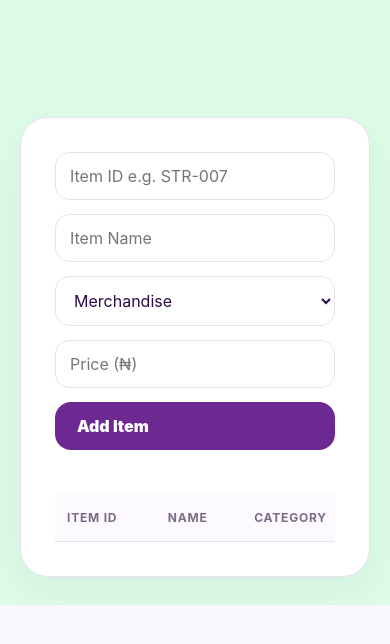
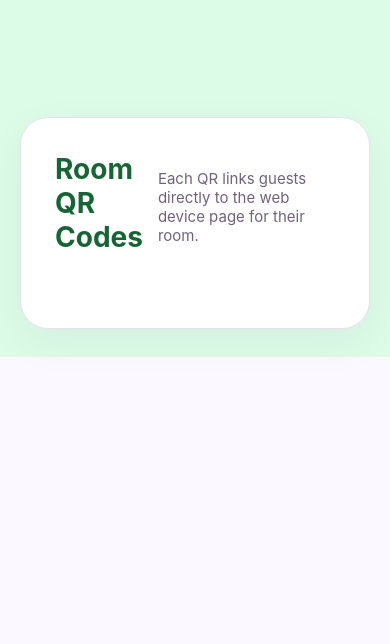
Before and after one commit to haidware/haidware-smart-hotel, a Django app: template templates/dashboard/web_qr_operation.html in a window 390 px wide. Shown: the part 122-766 px from the top of the page. Run offline with Django 5.2, Linux system fonts and the light colour scheme; the template is opened without the code that fills it, so the values that code supplies are empty.

Commit message:
Add room QR codes linking to guest web device page
- web_qr_operation: shows per-room QR codes from DEVICES list
- /qr/<room_id>/: generates and serves QR PNG image on-the-fly
- /guest/<room_id>/: mobile-friendly guest page with kitchen/bar/services tabs and cart

Co-authored-by: Copilot <223556219+Copilot@users.noreply.github.com>

```diff
--- a/dashboard/urls.py
+++ b/dashboard/urls.py
@@ -8,4 +8,6 @@ urlpatterns=[
  path('payments/',views.payments,name='payments'),path('workflow/',views.workflow,name='workflow'),
  path('tracking/',views.tracking,name='tracking'),path('devices/',views.devices,name='devices'),
  path('staff/',views.staff,name='staff'),path('settings/',views.settings_page,name='settings'),
- path('web-qr-operation/',views.web_qr_operation,name='web_qr_operation')]
+ path('web-qr-operation/',views.web_qr_operation,name='web_qr_operation'),
+ path('qr/<str:room_id>/',views.qr_code,name='qr_code'),
+ path('guest/<str:room_id>/',views.guest_device,name='guest_device')]
--- a/requirements.txt
+++ b/requirements.txt
@@ -1,3 +1,4 @@
 Django>=5.2,<6.0
 gunicorn>=21.2
 whitenoise>=6.7
+qrcode[pil]>=7.4
--- a/templates/dashboard/web_qr_operation.html
+++ b/templates/dashboard/web_qr_operation.html
@@ -5,75 +5,35 @@
   {% include 'includes/metrics.html' %}
 
   <article class="content-card">
-    <form class="form-grid five">
-      <input placeholder="Item ID e.g. STR-007">
-      <input placeholder="Item Name">
-      <select>
-        <option>Merchandise</option>
-        <option>Consumables</option>
-        <option>Personal Care</option>
-      </select>
-      <input type="number" placeholder="Price (₦)">
-      <button class="primary-btn" type="submit">Add Item</button>
-    </form>
-
-    <div class="filters">
-      {% for cat in categories %}
-        <button class="filter-btn {% if forloop.first %}active{% endif %}" data-filter="{{ cat }}" type="button">{{ cat }}</button>
+    <div class="card-head">
+      <h3>Room QR Codes</h3>
+      <p class="muted" style="font-size:15px">Each QR links guests directly to the web device page for their room.</p>
+    </div>
+    <div class="qr-grid">
+      {% for room in rooms %}
+        <div class="qr-card">
+          <div class="qr-code-wrap">
+            <img src="{% url 'dashboard:qr_code' room.id %}" alt="QR for {{ room.location }}" width="160" height="160">
+          </div>
+          <div class="qr-info">
+            <strong>{{ room.location }}</strong>
+            <span>{{ room.type }}</span>
+            <a class="qr-link" href="{% url 'dashboard:guest_device' room.id %}" target="_blank">🔗 Open Guest Page</a>
+            <div style="margin-top:10px;display:flex;gap:8px;align-items:center;">
+              <span class="pill {% if room.online %}paid{% else %}failed{% endif %}">{% if room.online %}Online{% else %}Offline{% endif %}</span>
+              <label class="toggle">
+                <input type="checkbox" {% if room.active %}checked{% endif %}>
+                <i></i>
+                <span>{% if room.active %}Active{% else %}Disabled{% endif %}</span>
+              </label>
+            </div>
+            <div style="margin-top:10px;display:flex;gap:8px;">
+              <a class="mini" href="{% url 'dashboard:qr_code' room.id %}" download="QR-{{ room.id }}.png">⬇ Download QR</a>
+              <a class="mini" href="{% url 'dashboard:guest_device' room.id %}" target="_blank">Preview</a>
+            </div>
+          </div>
+        </div>
       {% endfor %}
-    </div>
-
-    <div class="table-wrap">
-      <table>
-        <thead>
-          <tr>
-            <th>Item ID</th>
-            <th>Name</th>
-            <th>Category</th>
-            <th>Price</th>
-            <th>Stock</th>
-            <th>QR Code</th>
-            <th>Active</th>
-            <th>Last Scanned</th>
-            <th>Actions</th>
-          </tr>
-        </thead>
-        <tbody>
-          {% for item in items %}
-            <tr class="search-target" data-category="{{ item.category }}">
-              <td><strong>{{ item.id }}</strong></td>
-              <td>{{ item.name }}</td>
-              <td>{{ item.category }}</td>
-              <td>{{ item.price|currency }}</td>
-              <td>
-                {% if item.stock == 0 %}
-                  <span class="pill failed">Out of Stock</span>
-                {% else %}
-                  {{ item.stock }} units
-                {% endif %}
-              </td>
-              <td>
-                <span class="pill {% if item.qr_generated %}paid{% else %}pending{% endif %}">
-                  {% if item.qr_generated %}✓ Generated{% else %}Not Generated{% endif %}
-                </span>
-              </td>
-              <td>
-                <label class="toggle">
-                  <input type="checkbox" {% if item.active %}checked{% endif %}>
-                  <i></i>
-                  <span>{% if item.active %}Active{% else %}Inactive{% endif %}</span>
-                </label>
-              </td>
-              <td>{{ item.last_scanned }}</td>
-              <td>
-                <button class="mini device-action" data-action="Generate QR" data-device="{{ item.id }}" type="button">Gen QR</button>
-                <button class="mini device-action" data-action="Edit" data-device="{{ item.id }}" type="button">Edit</button>
-                <button class="mini danger device-action" data-action="Remove" data-device="{{ item.id }}" type="button">Remove</button>
-              </td>
-            </tr>
-          {% endfor %}
-        </tbody>
-      </table>
     </div>
   </article>
 {% endblock %}
```
Also changed, not shown: dashboard/views.py (+20 -3 lines), templates/dashboard/guest_device.html (added, +185 -0 lines).
